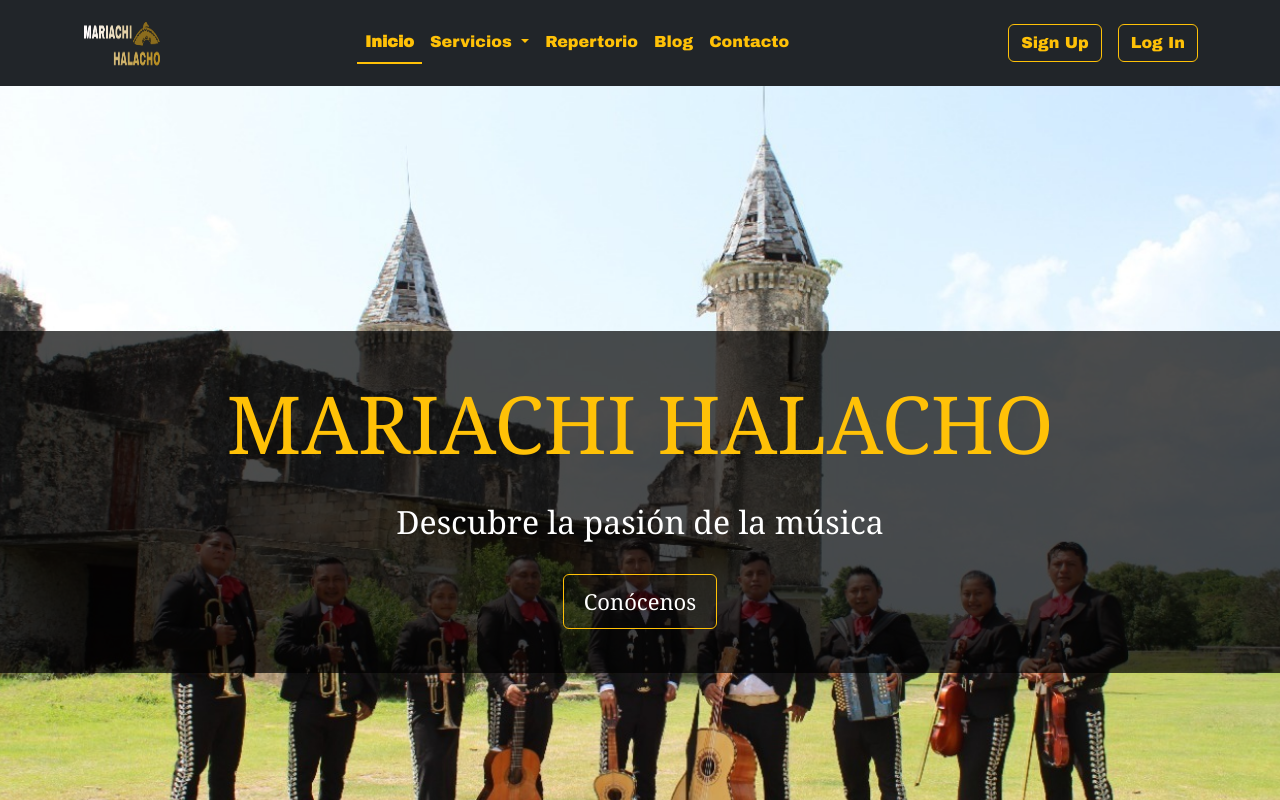
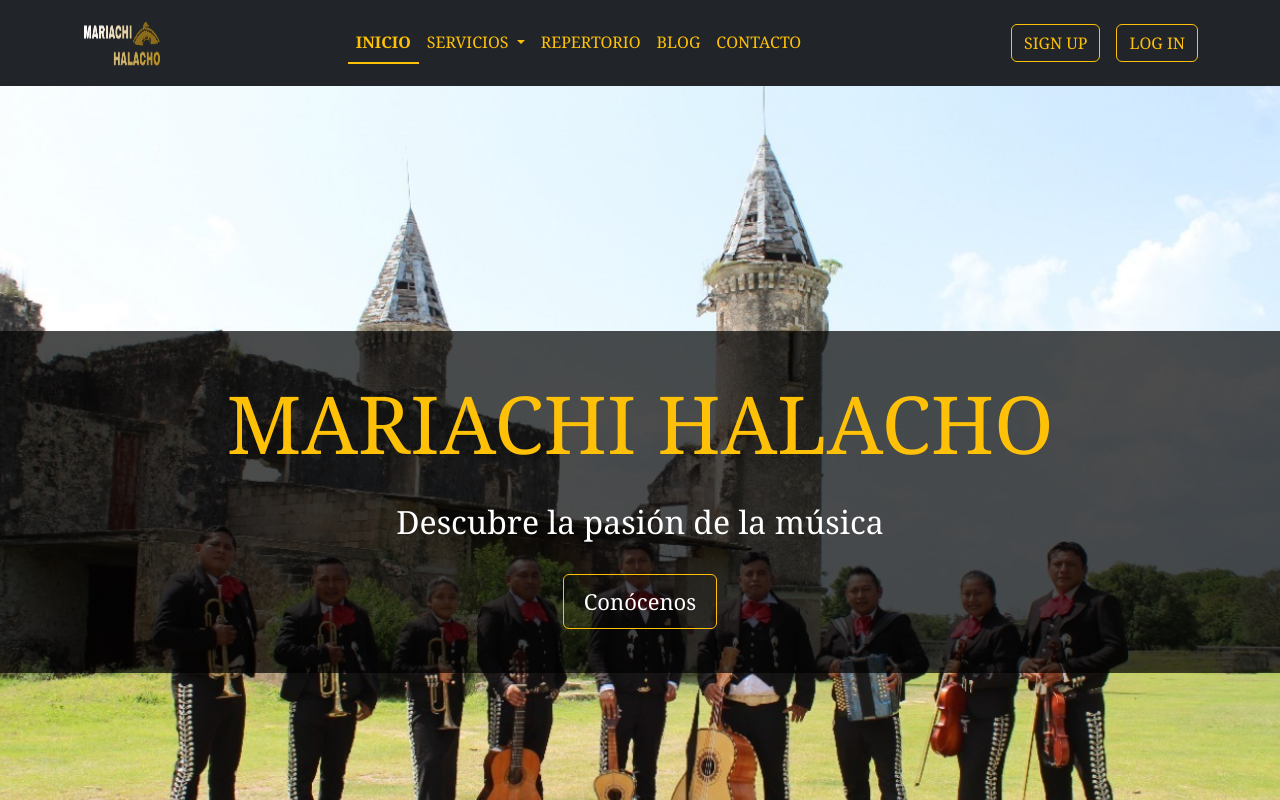
Before and after one commit to Fernanda-Chable/Equipo_4, an Angular app in the folder Proyecto/: page / in a window 1280 px wide. Shown: the top 800 px of the page. Built offline with nearby package versions, Linux system fonts and the light colour scheme; a web font is replaced by a local one.

Commit message:
Proyecto

```diff
--- a/Proyecto/src/app/modules/home/header/header.component.html
+++ b/Proyecto/src/app/modules/home/header/header.component.html
@@ -18,13 +18,13 @@
       <ul class="navbar-nav mx-auto">
         <hr class="text-white-50">
         <li class="nav-item">
-          <a class="nav-link active text-warning" aria-current="page" href="#">Inicio</a>
+          <a class="nav-link active text-warning" aria-current="page" href="#">INICIO</a>
         </li>
 
     <!--menú desplegables de la opcion de servicios-->
         <li class="nav-item dropdown">
           <a class="nav-link dropdown-toggle text-warning" href="#" role="button" data-bs-toggle="dropdown" aria-expanded="false">
-            Servicios
+            SERVICIOS
           </a>
           <ul class="dropdown-menu dropdown-menu-dark">
             <li>
@@ -54,13 +54,13 @@
     <!--fin del menú desplegable-->
 
         <li class="nav-item">
-          <a class="nav-link text-warning" href="#">Repertorio</a>
+          <a class="nav-link text-warning" href="#">REPERTORIO</a>
         </li>
         <li class="nav-item">
-          <a class="nav-link text-warning" href="#">Blog</a>
+          <a class="nav-link text-warning" href="#">BLOG</a>
         </li>
         <li class="nav-item">
-          <a class="nav-link text-warning" href="#">Contacto</a>
+          <a class="nav-link text-warning" href="#">CONTACTO</a>
         </li>
       </ul>
 
@@ -68,8 +68,8 @@
       <hr class="text-white-50 bg-warning">
 
       <div class="d-grid gap-2 d-md-flex justify-content-md-end">
-        <button type="button" class="btn  btn-outline-warning me-md-2">Sign Up</button>
-        <button type="button" class="btn btn-outline-warning ml-2">Log In</button>
+        <button type="button" class="btn  btn-outline-warning me-md-2">SIGN UP</button>
+        <button type="button" class="btn btn-outline-warning ml-2">LOG IN</button>
       </div>
 
     </div>
--- a/Proyecto/src/app/modules/home/header/header.component.scss
+++ b/Proyecto/src/app/modules/home/header/header.component.scss
@@ -1,5 +1,5 @@
 @import url('https://fonts.googleapis.com/css2?family=Archivo+Black&family=Inclusive+Sans&display=swap');
 
 *{
-  font-family: 'Archivo Black', sans-serif;
+    font-family: Georgia, Round, Bold, italic;
 }
```
